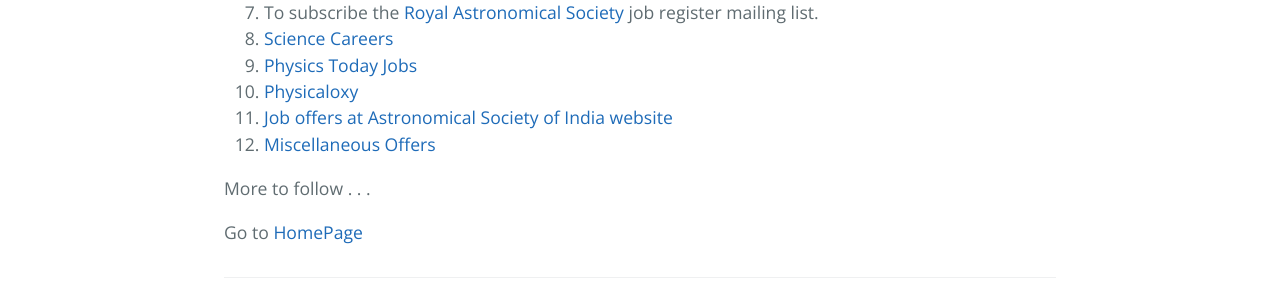
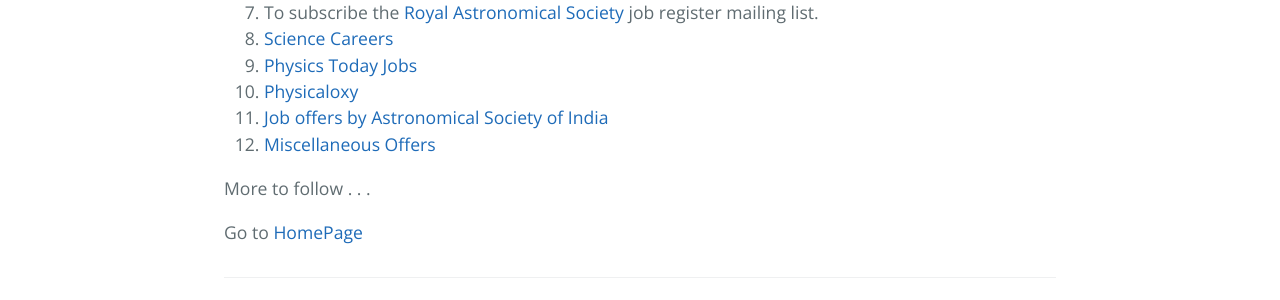
Before and after one commit to kalyanradhakrishnan/Astronomy-In-India, a Jekyll site: the page built from pages/phd_postdoc_ad.md, in a window 1280 px wide. Shown: the part 577-877 px from the top of the page. Built offline with Jekyll 4.4.1, drawn with Linux system fonts in a browser that asks for light colours.

Commit message:
Update phd_postdoc_ad.md

```diff
--- a/pages/phd_postdoc_ad.md
+++ b/pages/phd_postdoc_ad.md
@@ -15,7 +15,7 @@
 8. [Science Careers](https://jobs.sciencecareers.org)
 9. [Physics Today Jobs](https://www.aip.org/jobs/profiles/astronomy-astrophysics-jobs)
 10. [Physicaloxy](https://physicaloxy.com)
-11. [Job offers at Astronomical Society of India website](https://astron-soc.in/jobs)
+11. [Job offers by Astronomical Society of India](https://astron-soc.in/jobs)
 12. [Miscellaneous Offers](./miscellaneous_offers.md)
 
 More to follow . . .
```
